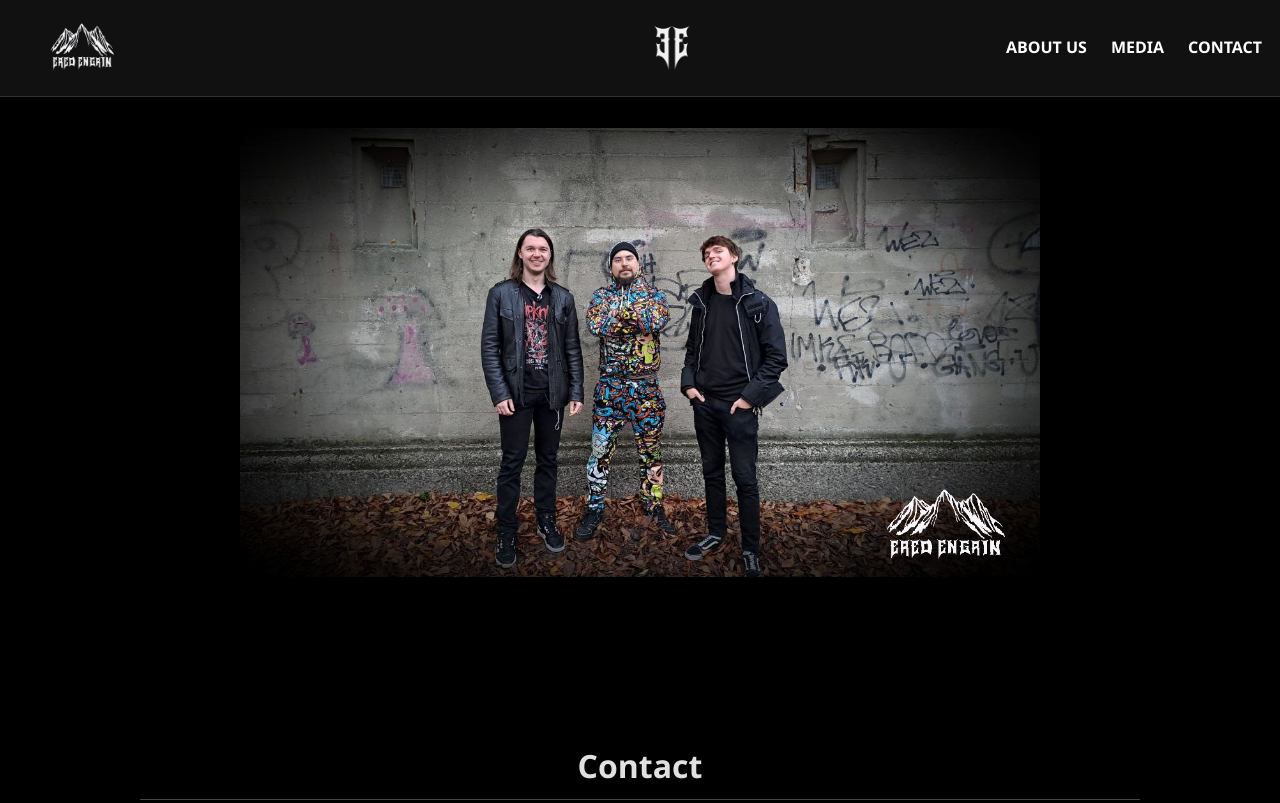
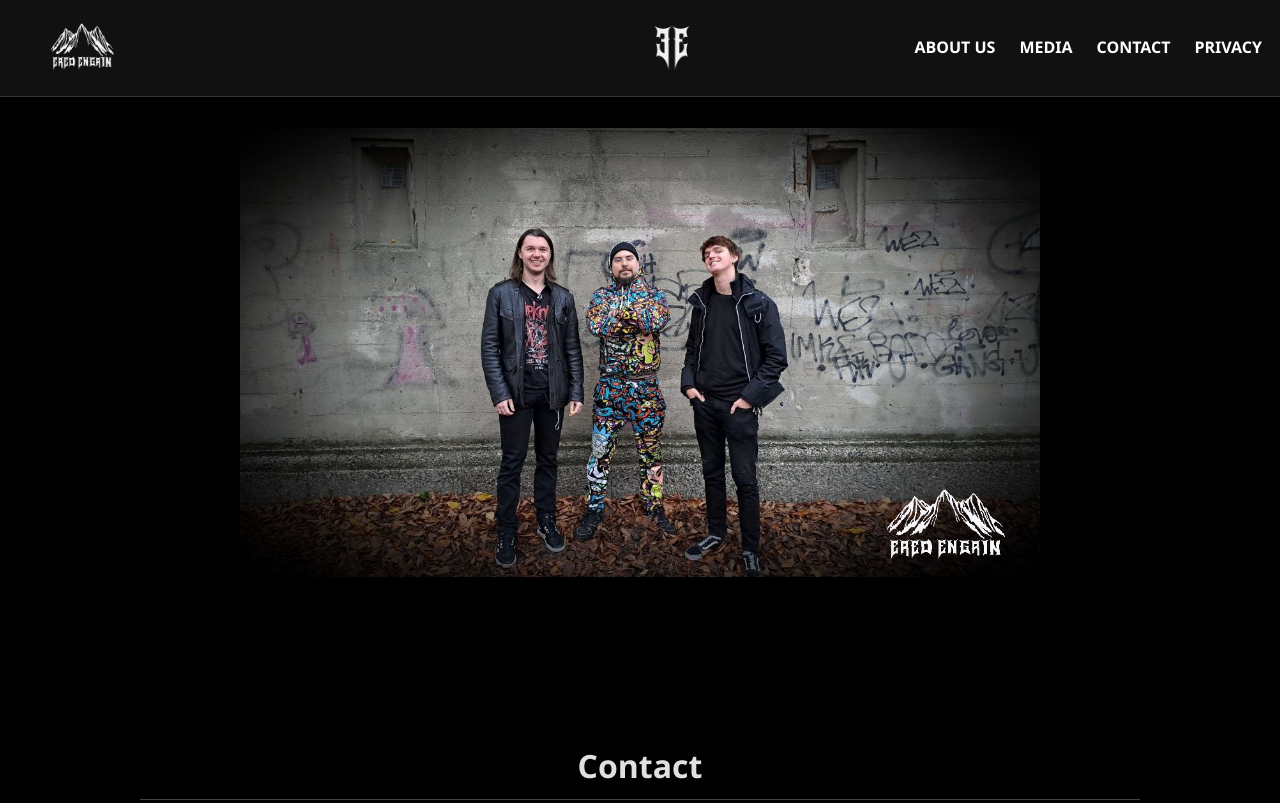
Before and after one commit to HlibAfanasiev/Ered-Engrin-Website, a plain HTML site: page index.html in a window 1280 px wide. Shown: the top 803 px of the page. Drawn offline with Linux system fonts and the light colour scheme.

Commit message:
Update index.html

```diff
--- a/index.html
+++ b/index.html
@@ -20,6 +20,7 @@
       <li><a href="#about">About Us</a></li>
       <li><a href="#media">Media</a></li>
       <li><a href="#contact">Contact</a></li>
+      <li><a href="page1.html">Privacy</a></li>
     </ul>
   </nav>
 
```
